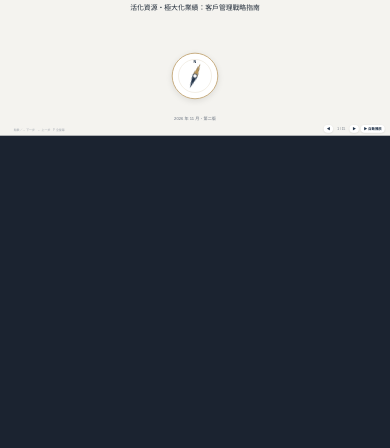
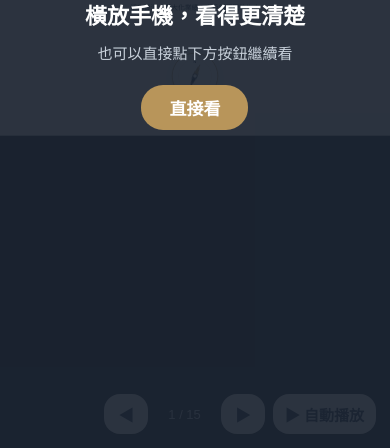
Before and after one commit to CookiePizzaBoy/ground-rules-v2, a plain HTML site: page index.html in a window 390 px wide. Shown: the part 396-844 px from the top of the page. Drawn offline with Linux system fonts and the light colour scheme.

Commit message:
Fix mobile taps, swipe navigation and iOS text scaling
Co-Authored-By: Claude Opus 5.5 <noreply@anthropic.com>
Claude-Session: https://claude.ai/code/session_0198LXFmuQ6YAwCKDooVeQpj

```diff
--- a/index.html
+++ b/index.html
@@ -445,6 +445,23 @@ svg.lines{position:absolute;left:0;top:0;pointer-events:none}
 #prr .flow{top:660px;height:180px;padding:18px 26px}
 #prr .flt{margin-bottom:14px;font-size:18px}
 #prr .fn{height:92px;font-size:17px;gap:8px}
+
+
+/* mobile fixes */
+html{-webkit-text-size-adjust:100%;text-size-adjust:100%}
+body{touch-action:manipulation;-webkit-tap-highlight-color:transparent}
+#ctrl{position:fixed !important;right:14px;bottom:14px;z-index:100}
+#ctrl button{height:40px !important;min-width:44px !important;font-size:15px !important;background:rgba(255,255,255,.94) !important}
+#ctrl button.on{background:var(--gold) !important;color:#fff}
+#ctrl .pg{color:#C9D1DB !important;background:rgba(27,35,48,.55);border-radius:12px;padding:3px 8px}
+@media (hover:none){ .hint{display:none !important} }
+@media (max-height:500px){ #ctrl{right:8px;bottom:8px;gap:5px} #ctrl button{height:32px !important;min-width:36px !important;font-size:13px !important;padding:0 10px !important} #ctrl .pg{font-size:12px} }
+#rot{position:fixed;inset:0;background:rgba(27,35,48,.92);z-index:200;display:none;align-items:center;justify-content:center;color:#fff;text-align:center}
+#rot .rbox{display:flex;flex-direction:column;gap:12px;align-items:center;padding:24px}
+#rot b{font-size:22px}
+#rot span{font-size:15px;color:#C9D1DB}
+#rot button{margin-top:10px;border:0;background:var(--gold);color:#fff;font-size:17px;font-weight:700;padding:10px 28px;border-radius:22px;font-family:inherit}
+@media (orientation:portrait) and (max-width:820px){ body:not(.rotok) #rot{display:flex} }
 
 </style>
 </head>
@@ -922,9 +939,11 @@ svg.lines{position:absolute;left:0;top:0;pointer-events:none}
 <div class="hint">點擊／→ 下一步　← 上一步　F 全螢幕</div>
 <div class="pageno" id="pageno"></div>
 <div id="bar"></div>
-<div id="ctrl"><button id="bPrev">◀</button><span class="pg" id="pg"></span><button id="bNext">▶</button><button id="bAuto">▶ 自動播放</button></div>
+
 </div></div>
 
+<div id="ctrl"><button id="bPrev">◀</button><span class="pg" id="pg"></span><button id="bNext">▶</button><button id="bAuto">▶ 自動播放</button></div>
+<div id="rot"><div class="rbox"><div style="font-size:54px">📱↻</div><b>橫放手機，看得更清楚</b><span>也可以直接點下方按鈕繼續看</span><button id="rotOk">直接看</button></div></div>
 <script>
 const $ = s => document.querySelector(s);
 const restart = (el, cls) => { el.classList.remove(cls); void el.offsetWidth; el.classList.add(cls); };
@@ -1146,7 +1165,18 @@ document.addEventListener("keydown", e => {
   if (["ArrowLeft", "PageUp", "Backspace"].includes(e.key)) { e.preventDefault(); prev(); }
   if (e.key === "f" || e.key === "F") document.fullscreenElement ? document.exitFullscreen() : document.documentElement.requestFullscreen();
 });
-$("#stage").addEventListener("click", e => { if (e.target.closest("#ctrl")) return; const r = $("#stage").getBoundingClientRect(); (e.clientX < r.left + r.width * 0.15 ? prev() : next()); });
+const isTouch = matchMedia("(hover:none)").matches;
+let tx = null, ty = null, swiped = false;
+document.addEventListener("touchstart", e => { const t = e.touches[0]; tx = t.clientX; ty = t.clientY; swiped = false; }, { passive: true });
+document.addEventListener("touchend", e => { if (tx === null) return; const t = e.changedTouches[0], dx = t.clientX - tx, dy = t.clientY - ty; tx = null;
+  if (Math.abs(dx) > 50 && Math.abs(dx) > Math.abs(dy) && !e.target.closest("#ctrl,#rot")) { swiped = true; dx < 0 ? next() : prev(); } }, { passive: true });
+document.addEventListener("click", e => {
+  if (e.target.closest("#ctrl,#rot")) return;
+  if (swiped) { swiped = false; return; }
+  if (isTouch) { next(); return; }   // phone/tablet: tap anywhere = next; swipe right or ◀ = back
+  const r = $("#stage").getBoundingClientRect(); (e.clientX < r.left + r.width * 0.15 ? prev() : next());
+});
+$("#rotOk").onclick = () => { document.body.classList.add("rotok"); fit(); };
 $("#bPrev").onclick = () => prev(); $("#bNext").onclick = () => next(); $("#bAuto").onclick = () => (autoT ? stopAuto() : startAuto());
 function fit() {
   const vp = $("#viewport"), r = vp.getBoundingClientRect();
```
